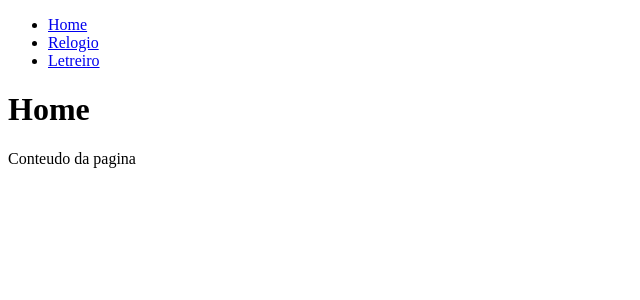
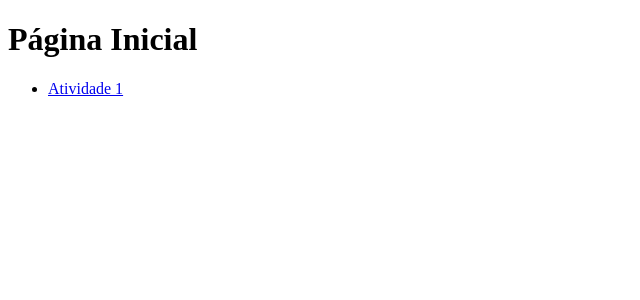
Before and after one commit to JHoww4/Projeto_React, a React (Create React App) app: page / in a window 1280 px wide. Shown: the top 300 px of the page, without its empty margins (0-640 px from the left). Built offline with nearby package versions, Linux system fonts and the light colour scheme.

Commit message:
rotas finalizada

```diff
--- a/src/App.css
+++ b/src/App.css
@@ -35,6 +35,7 @@
   to {
     transform: rotate(360deg);
   }
+
 }
 /* Letreiro */
 .Letreiro {
--- a/src/App.js
+++ b/src/App.js
@@ -1,28 +1,8 @@
-import React from 'react';
-import { BrowserRouter as Router, Route, Routes, Link } from "react-router-dom";
+import MinhasRotas from "./Pages/MinhasRotas";
 
-import Relogio from "./Pages/Relogio";
-import Letreiro from "./Pages/Letreiro";
-import Home from "./Pages/Home";
-
-function App() {
-  // Definicão dos items que serão passados para o Letreiro
-  const items = ["Item 1", "Item 2", "Item 3", "Item 4", "Item 5"];
-
-  return (
-    <Router>
-      <ul>
-        <li><Link to="/">Home</Link></li>
-        <li><Link to="/Relogio">Relogio</Link></li>
-        <li><Link to="/Letreiro">Letreiro</Link></li>
-      </ul>
-      <Routes>
-        <Route path="/" element={<Home />} />
-        <Route path="/Relogio" element={<Relogio />} />
-        {/* Passar os items para o Letreiro */}
-        <Route path="/Letreiro" element={<Letreiro items={items} />} />
-      </Routes>
-    </Router>
-  );
+function App(){
+    return(
+      <MinhasRotas />
+    );
 }
 export default App;
--- /dev/null
+++ b/src/Pages/Atividade1/Atividade1.js
@@ -0,0 +1,20 @@
+import React from 'react';
+import { Link } from 'react-router-dom'; // Importe o Link
+
+import Letreiro from "./Letreiro";
+import Relogio from "./Relogio";
+
+export default function Atividade1(){
+    // Exemplo de dados para o Letreiro
+    const items = ["Item 1", "Item 2", "Item 3"];
+
+    return(
+        <div>
+            <h1>Atividade 1</h1>
+            <Relogio />
+            <Letreiro items={items} />
+            <br />
+            <Link to="/">Retornar para página inicial</Link>
+        </div>
+    );
+}
--- a/src/Pages/Letreiro.js
+++ b/src/Pages/Atividade1/Letreiro.js
@@ -1,5 +1,5 @@
 import React, { useState, useEffect } from 'react';
-import '../App.css'; // Arquivo CSS para estilização
+import '../../App.css';
 
 const Letreiro = ({ items }) => {
   const [currentIndex, setCurrentIndex] = useState(0);
@@ -7,7 +7,7 @@ const Letreiro = ({ items }) => {
   useEffect(() => {
     const interval = setInterval(() => {
       setCurrentIndex((prevIndex) => (prevIndex + 1) % items.length);
-    }, 3000); // Intervalo de 3 segundos (3000 milissegundos)
+    }, 2500); // Intervalo de 2,5 segundos (2500 milissegundos)
 
     return () => clearInterval(interval);
   }, [items]);
--- a/src/Pages/Home.js
+++ b/src/Pages/Home.js
@@ -1,11 +1,21 @@
-function Home(){
-    return (
-        <div>
-            <h1>Home</h1>
-            <p>Conteudo da pagina</p>
-        </div>
+import React from "react";
+import { Link } from "react-router-dom";
 
-    )
-
-}
-export default Home
+const Home = () => {
+  return (
+    <div>
+      <h1>Página Inicial</h1>
+      <nav>
+        <ul>
+          <li>
+            <Link to="/Atividade1">Atividade 1</Link>
+          </li>
+          {/* <li>
+            <Link to="/Atividade2.js">Atividade 2</Link>
+          </li> */}
+        </ul>
+      </nav>
+    </div>
+  );
+};
+export default Home;
--- /dev/null
+++ b/src/Pages/MinhasRotas.js
@@ -0,0 +1,14 @@
+import { BrowserRouter, Route, Routes } from "react-router-dom";
+import Home from "./Home";
+import Atividade1 from "./Atividade1/Atividade1";
+
+export default function MinhasRotas(){
+    return(
+        <BrowserRouter>
+            <Routes>
+                <Route path="/" element={<Home />} />
+                <Route path="/Atividade1" element={<Atividade1 />} />
+            </Routes>
+        </BrowserRouter>
+    )
+}
```
Also changed, not shown: src/Pages/Atividade1/Relogio.js (renamed from src/Pages/Relogio.js).
